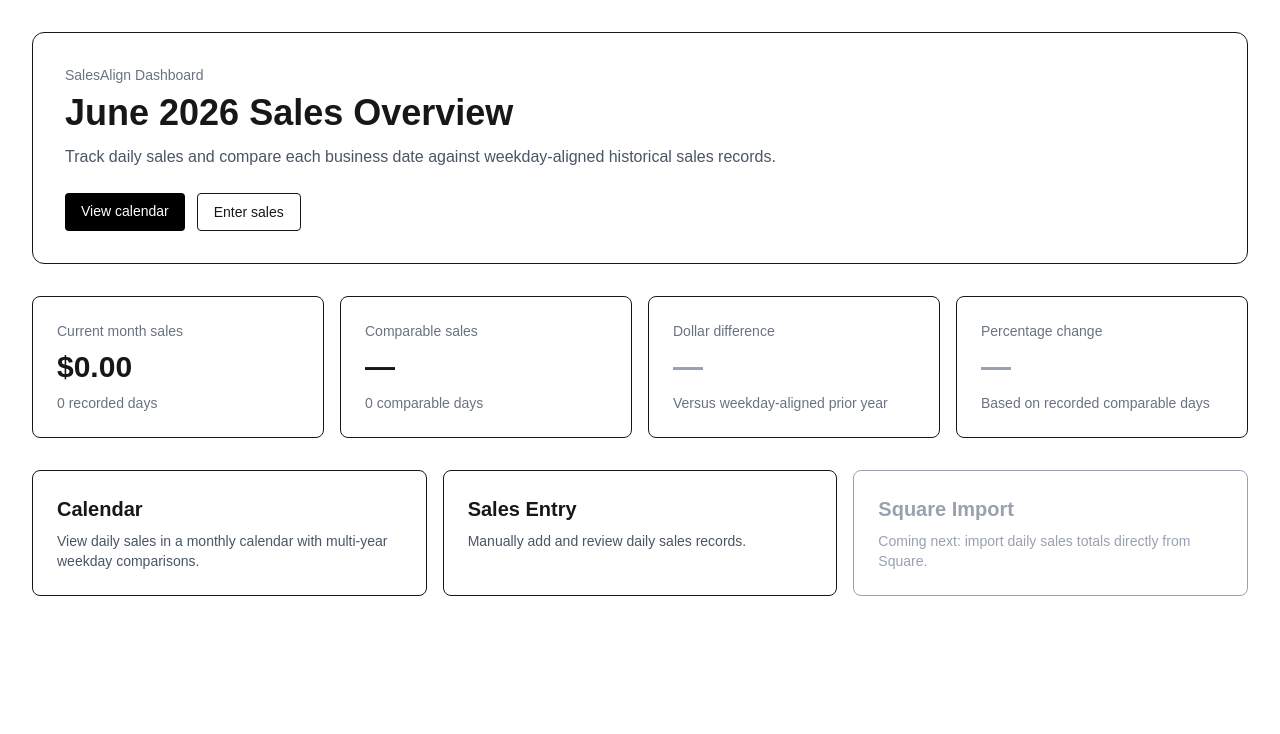
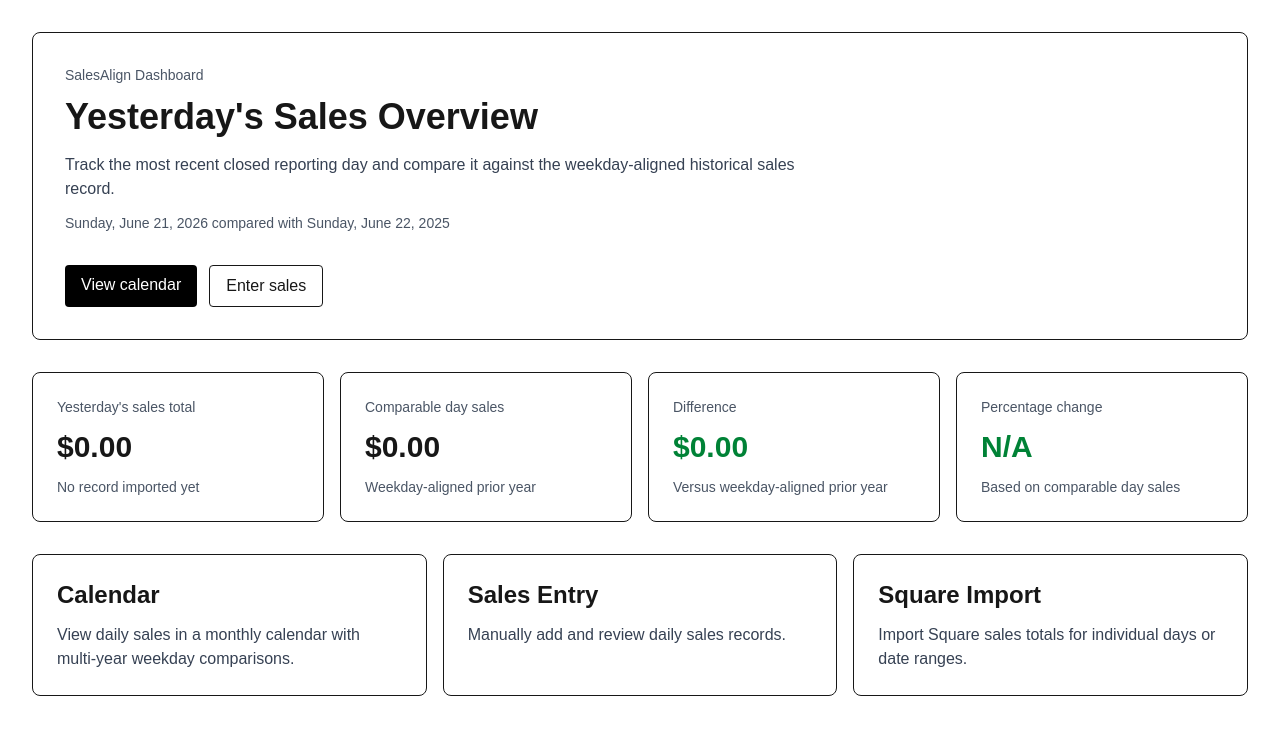
Before and after one commit to rjmcnamara22/SalesAlign, a Next.js app: page / in a window 1280 px wide. Shown: the top 734 px of the page. Built offline with nearby package versions, Linux system fonts and the light colour scheme; no server answers; the database is empty.

Commit message:
Show previous day sales comparison on dashboard

```diff
--- a/app/page.tsx
+++ b/app/page.tsx
@@ -1,256 +1,194 @@
 import Link from "next/link";
 
-import { getMonthCalendarDays } from "@/lib/calendar/getMonthCalendarDays";
+import { prisma } from "@/lib/database/prisma";
 import { getComparableDate } from "@/lib/comparison/getComparableDate";
-import { prisma } from "@/lib/database/prisma";
 
-const YEARS_BACK = 1;
+const currencyFormatter = new Intl.NumberFormat("en-US", {
+  style: "currency",
+  currency: "USD",
+});
 
-const MONTH_NAMES = [
-  "January",
-  "February",
-  "March",
-  "April",
-  "May",
-  "June",
-  "July",
-  "August",
-  "September",
-  "October",
-  "November",
-  "December",
-];
+const dateFormatter = new Intl.DateTimeFormat("en-US", {
+  weekday: "long",
+  month: "long",
+  day: "numeric",
+  year: "numeric",
+  timeZone: "UTC",
+});
+
+function formatCurrency(cents: number) {
+  return currencyFormatter.format(cents / 100);
+}
 
 function formatDateKey(date: Date) {
   return date.toISOString().slice(0, 10);
 }
 
-function formatCurrency(cents: number | null) {
-  if (cents === null) {
-    return "—";
-  }
-
-  return new Intl.NumberFormat("en-US", {
-    style: "currency",
-    currency: "USD",
-  }).format(cents / 100);
+function parseDateOnly(dateKey: string) {
+  return new Date(`${dateKey}T00:00:00.000Z`);
 }
 
-function formatPercentage(value: number | null) {
-  if (value === null) {
-    return "—";
-  }
+function getEasternDateKey(date: Date) {
+  const formatter = new Intl.DateTimeFormat("en-CA", {
+    timeZone: "America/New_York",
+    year: "numeric",
+    month: "2-digit",
+    day: "2-digit",
+  });
 
-  return `${value >= 0 ? "+" : ""}${value.toFixed(1)}%`;
+  return formatter.format(date);
 }
 
-function addDays(date: Date, days: number) {
+function subtractDays(date: Date, days: number) {
   const nextDate = new Date(date);
-  nextDate.setUTCDate(nextDate.getUTCDate() + days);
+  nextDate.setUTCDate(nextDate.getUTCDate() - days);
   return nextDate;
 }
 
-function getComparisonTextColor(value: number | null) {
-  if (value === null) {
-    return "text-gray-400";
-  }
+function getPreviousReportingDate() {
+  const now = new Date();
 
-  return value >= 0 ? "text-green-700" : "text-red-700";
+  return parseDateOnly(getEasternDateKey(subtractDays(now, 1)));
 }
 
-export default async function HomePage() {
-  const today = new Date();
-  const year = today.getFullYear();
-  const monthIndex = today.getMonth();
+export default async function Home() {
+  const businessDate = getPreviousReportingDate();
+  const comparableDate = getComparableDate(businessDate, 1);
 
-  const calendarDays = getMonthCalendarDays(year, monthIndex);
-  const currentMonthDays = calendarDays.filter((day) => day.isCurrentMonth);
-
-  const monthStartDate = currentMonthDays[0].date;
-  const monthEndDate = currentMonthDays[currentMonthDays.length - 1].date;
-
-  const comparableStartDate = getComparableDate(monthStartDate, YEARS_BACK);
-  const queryEndDate = addDays(monthEndDate, 1);
-
-  const salesRecords = await prisma.dailySales.findMany({
+  const records = await prisma.dailySales.findMany({
     where: {
       businessDate: {
-        gte: comparableStartDate,
-        lt: queryEndDate,
+        in: [businessDate, comparableDate],
       },
-    },
-    select: {
-      businessDate: true,
-      grossSalesCents: true,
     },
   });
 
   const salesByDate = new Map(
-    salesRecords.map((record) => [formatDateKey(record.businessDate), record]),
+    records.map((record) => [formatDateKey(record.businessDate), record]),
   );
 
-  let currentMonthSalesCents = 0;
-  let comparableMonthSalesCents = 0;
-  let currentMonthRecordCount = 0;
-  let comparableRecordCount = 0;
+  const currentRecord = salesByDate.get(formatDateKey(businessDate));
+  const comparableRecord = salesByDate.get(formatDateKey(comparableDate));
 
-  for (const day of currentMonthDays) {
-    const currentRecord = salesByDate.get(formatDateKey(day.date));
-    const comparableDate = getComparableDate(day.date, YEARS_BACK);
-    const comparableRecord = salesByDate.get(formatDateKey(comparableDate));
+  const currentSalesCents = currentRecord?.grossSalesCents ?? 0;
+  const comparableSalesCents = comparableRecord?.grossSalesCents ?? 0;
 
-    if (currentRecord) {
-      currentMonthSalesCents += currentRecord.grossSalesCents;
-      currentMonthRecordCount += 1;
-    }
+  const differenceCents = currentSalesCents - comparableSalesCents;
 
-    if (comparableRecord) {
-      comparableMonthSalesCents += comparableRecord.grossSalesCents;
-      comparableRecordCount += 1;
-    }
-  }
-
-  const differenceCents =
-    currentMonthRecordCount > 0 && comparableRecordCount > 0
-      ? currentMonthSalesCents - comparableMonthSalesCents
+  const percentageChange =
+    comparableSalesCents > 0
+      ? (differenceCents / comparableSalesCents) * 100
       : null;
 
-  const percentageChange =
-    differenceCents !== null && comparableMonthSalesCents !== 0
-      ? (differenceCents / comparableMonthSalesCents) * 100
-      : null;
-
-  const monthName = MONTH_NAMES[monthIndex];
+  const isDifferenceNegative = differenceCents < 0;
 
   return (
     <main className="mx-auto max-w-7xl p-8">
-      <section className="rounded-xl border bg-white p-8">
-        <p className="text-sm font-medium text-gray-500">
-          SalesAlign Dashboard
+      <section className="rounded-lg border p-8">
+        <p className="text-sm text-gray-600">SalesAlign Dashboard</p>
+
+        <h1 className="mt-3 text-4xl font-bold">
+          Yesterday&apos;s Sales Overview
+        </h1>
+
+        <p className="mt-4 max-w-3xl text-gray-700">
+          Track the most recent closed reporting day and compare it against the
+          weekday-aligned historical sales record.
         </p>
 
-        <h1 className="mt-2 text-4xl font-bold">
-          {monthName} {year} Sales Overview
-        </h1>
-
-        <p className="mt-3 max-w-3xl text-gray-600">
-          Track daily sales and compare each business date against
-          weekday-aligned historical sales records.
+        <p className="mt-3 text-sm text-gray-600">
+          {dateFormatter.format(businessDate)} compared with{" "}
+          {dateFormatter.format(comparableDate)}
         </p>
 
-        <div className="mt-6 flex flex-wrap gap-3">
+        <div className="mt-8 flex flex-wrap gap-3">
           <Link
-            href={`/calendar?year=${year}&month=${monthIndex + 1}`}
-            className="rounded bg-black px-4 py-2 text-sm font-medium text-white"
+            href="/calendar"
+            className="rounded bg-black px-4 py-2 font-medium text-white"
           >
             View calendar
           </Link>
 
-          <Link
-            href="/sales"
-            className="rounded border px-4 py-2 text-sm font-medium hover:bg-gray-100"
-          >
+          <Link href="/sales" className="rounded border px-4 py-2 font-medium">
             Enter sales
           </Link>
         </div>
       </section>
 
-      <section className="mt-8 grid gap-4 md:grid-cols-2 lg:grid-cols-4">
+      <section className="mt-8 grid gap-4 md:grid-cols-4">
         <div className="rounded-lg border p-6">
-          <p className="text-sm font-medium text-gray-500">
-            Current month sales
+          <p className="text-sm text-gray-600">Yesterday&apos;s sales total</p>
+          <p className="mt-3 text-3xl font-bold">
+            {formatCurrency(currentSalesCents)}
           </p>
-
-          <p className="mt-2 text-3xl font-bold">
-            {formatCurrency(currentMonthSalesCents)}
-          </p>
-
-          <p className="mt-2 text-sm text-gray-500">
-            {currentMonthRecordCount} recorded day
-            {currentMonthRecordCount === 1 ? "" : "s"}
+          <p className="mt-3 text-sm text-gray-600">
+            {currentRecord ? "Imported from Square" : "No record imported yet"}
           </p>
         </div>
 
         <div className="rounded-lg border p-6">
-          <p className="text-sm font-medium text-gray-500">Comparable sales</p>
-
-          <p className="mt-2 text-3xl font-bold">
-            {formatCurrency(
-              comparableRecordCount > 0 ? comparableMonthSalesCents : null,
-            )}
+          <p className="text-sm text-gray-600">Comparable day sales</p>
+          <p className="mt-3 text-3xl font-bold">
+            {formatCurrency(comparableSalesCents)}
           </p>
-
-          <p className="mt-2 text-sm text-gray-500">
-            {comparableRecordCount} comparable day
-            {comparableRecordCount === 1 ? "" : "s"}
+          <p className="mt-3 text-sm text-gray-600">
+            Weekday-aligned prior year
           </p>
         </div>
 
         <div className="rounded-lg border p-6">
-          <p className="text-sm font-medium text-gray-500">Dollar difference</p>
-
+          <p className="text-sm text-gray-600">Difference</p>
           <p
-            className={`mt-2 text-3xl font-bold ${getComparisonTextColor(
-              differenceCents,
-            )}`}
+            className={`mt-3 text-3xl font-bold ${
+              isDifferenceNegative ? "text-red-600" : "text-green-700"
+            }`}
           >
-            {differenceCents === null
-              ? "—"
-              : `${differenceCents >= 0 ? "+" : "-"}${formatCurrency(
-                  Math.abs(differenceCents),
-                )}`}
+            {formatCurrency(differenceCents)}
           </p>
-
-          <p className="mt-2 text-sm text-gray-500">
+          <p className="mt-3 text-sm text-gray-600">
             Versus weekday-aligned prior year
           </p>
         </div>
 
         <div className="rounded-lg border p-6">
-          <p className="text-sm font-medium text-gray-500">Percentage change</p>
-
+          <p className="text-sm text-gray-600">Percentage change</p>
           <p
-            className={`mt-2 text-3xl font-bold ${getComparisonTextColor(
-              percentageChange,
-            )}`}
+            className={`mt-3 text-3xl font-bold ${
+              isDifferenceNegative ? "text-red-600" : "text-green-700"
+            }`}
           >
-            {formatPercentage(percentageChange)}
+            {percentageChange === null
+              ? "N/A"
+              : `${percentageChange.toFixed(1)}%`}
           </p>
-
-          <p className="mt-2 text-sm text-gray-500">
-            Based on recorded comparable days
+          <p className="mt-3 text-sm text-gray-600">
+            Based on comparable day sales
           </p>
         </div>
       </section>
 
       <section className="mt-8 grid gap-4 md:grid-cols-3">
-        <Link
-          href={`/calendar?year=${year}&month=${monthIndex + 1}`}
-          className="rounded-lg border p-6 transition hover:bg-gray-50"
-        >
-          <h2 className="text-xl font-semibold">Calendar</h2>
-          <p className="mt-2 text-sm text-gray-600">
+        <Link href="/calendar" className="rounded-lg border p-6">
+          <h2 className="text-2xl font-bold">Calendar</h2>
+          <p className="mt-3 text-gray-700">
             View daily sales in a monthly calendar with multi-year weekday
             comparisons.
           </p>
         </Link>
 
-        <Link
-          href="/sales"
-          className="rounded-lg border p-6 transition hover:bg-gray-50"
-        >
-          <h2 className="text-xl font-semibold">Sales Entry</h2>
-          <p className="mt-2 text-sm text-gray-600">
+        <Link href="/sales" className="rounded-lg border p-6">
+          <h2 className="text-2xl font-bold">Sales Entry</h2>
+          <p className="mt-3 text-gray-700">
             Manually add and review daily sales records.
           </p>
         </Link>
 
-        <div className="rounded-lg border p-6 text-gray-400">
-          <h2 className="text-xl font-semibold">Square Import</h2>
-          <p className="mt-2 text-sm">
-            Coming next: import daily sales totals directly from Square.
+        <Link href="/square-import" className="rounded-lg border p-6">
+          <h2 className="text-2xl font-bold">Square Import</h2>
+          <p className="mt-3 text-gray-700">
+            Import Square sales totals for individual days or date ranges.
           </p>
-        </div>
+        </Link>
       </section>
     </main>
   );
```
